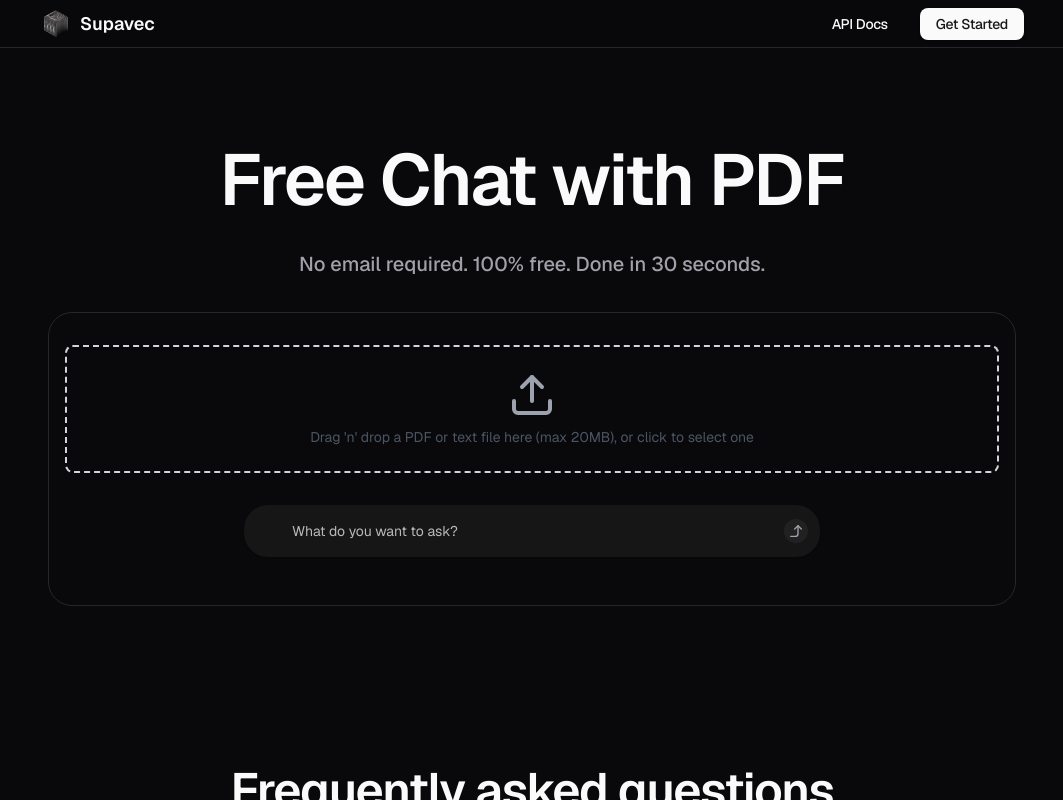
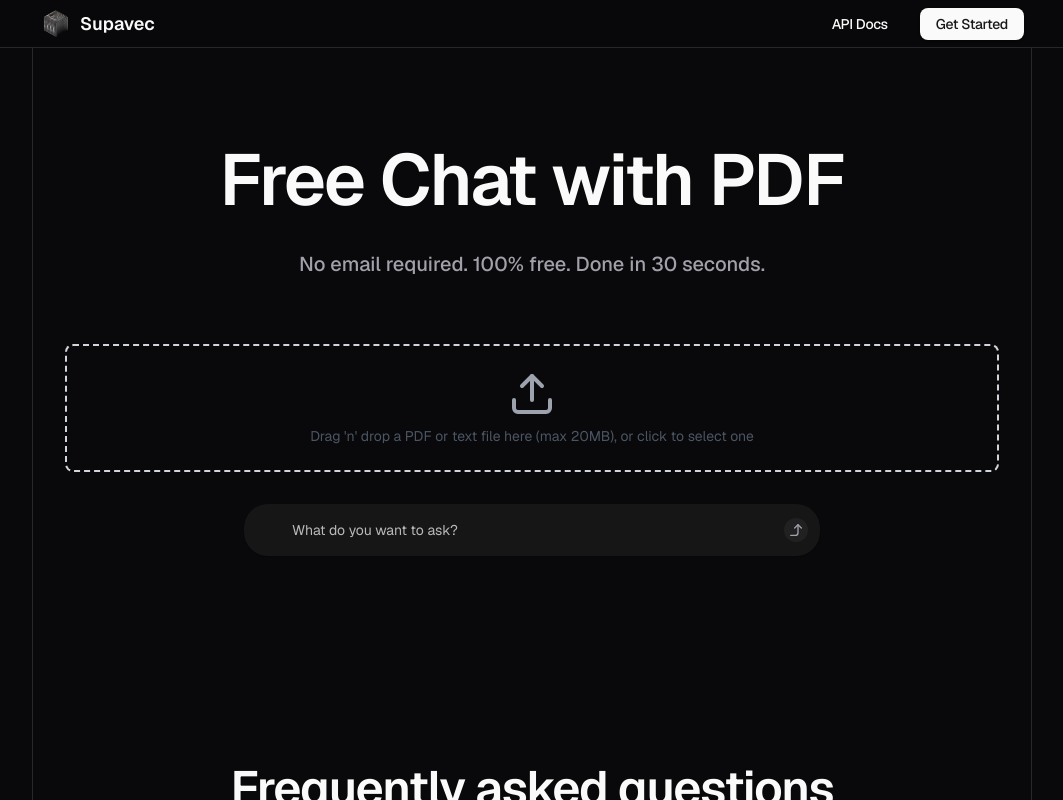
Before and after one commit to typepulse/pulse-vector, a Next.js app in the folder apps/web/: page /examples/chat-with-pdf in a window 1280 px wide. Shown: the top 800 px of the page, without its empty margins (108-1171 px from the left). Built offline with nearby package versions, Linux system fonts and the light colour scheme; no server answers; a web font is replaced by a local one.

Commit message:
Update styling for examples layout and chat with PDF demo

```diff
--- a/apps/web/src/app/examples/chat-with-pdf/_components/demo.tsx
+++ b/apps/web/src/app/examples/chat-with-pdf/_components/demo.tsx
@@ -22,7 +22,7 @@ export const Demo = () => {
   };
 
   return (
-    <div className="space-y-8 min-w-[400px] w-full border rounded-3xl p-4 mt-8">
+    <div className="space-y-8 min-w-[400px] w-full p-4 mt-8">
       <FileUploadForm apiKey={`fdshj`} />
       <div className="relative max-w-xl w-full mx-auto flex flex-col gap-2">
         <form className="relative" onSubmit={submitForm}>
--- a/apps/web/src/app/examples/layout.tsx
+++ b/apps/web/src/app/examples/layout.tsx
@@ -13,7 +13,9 @@ export default async function ExamplesLayout({
   return (
     <>
       <Header isLoggedIn={!!user?.user} />
-      <main className="w-full container mx-auto py-24">{children}</main>
+      <main className="w-full container mx-auto py-24 border-x border-b">
+        {children}
+      </main>
       <Footer />
     </>
   );
```
